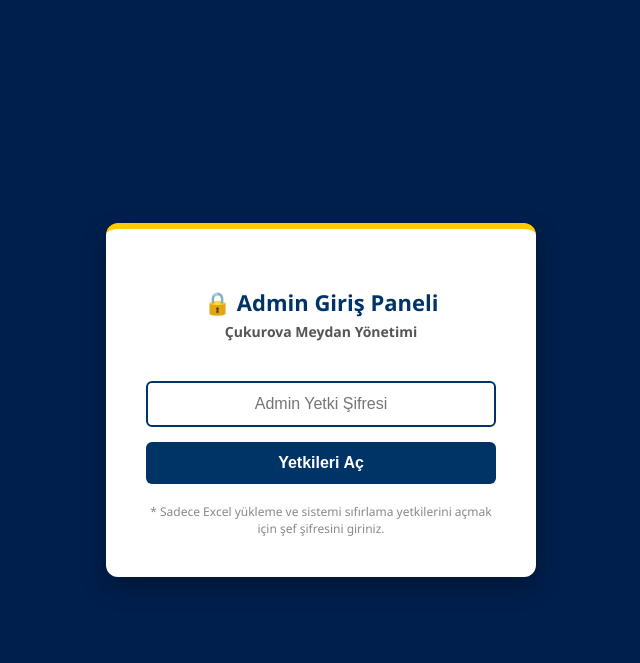
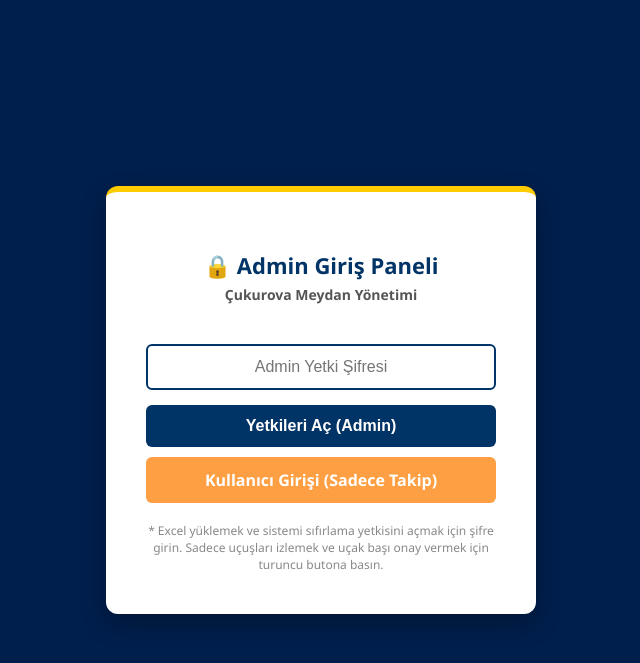
Before and after one commit to sencerf7-del/cukurova-operasyon, a Flask app: page /admin-panel in a window 1280 px wide. Shown: the top 663 px of the page, without its empty margins (319-959 px from the left). Run offline with Flask 3, Linux system fonts and the light colour scheme.

Commit message:
Update login.html

```diff
--- a/templates/login.html
+++ b/templates/login.html
@@ -10,8 +10,13 @@
         h3 { color: #555; margin-top: 0; font-size: 14px; margin-bottom: 25px; }
         input[type="password"] { width: 100%; padding: 12px; margin: 15px 0; border: 2px solid #ddd; border-radius: 6px; box-sizing: border-box; font-size: 16px; text-align: center; }
         input[type="password"]:focus { border-color: #003366; outline: none; }
-        .btn-submit { background-color: #003366; color: white; border: none; padding: 12px; width: 100%; border-radius: 6px; font-weight: bold; font-size: 16px; cursor: pointer; transition: background 0.2s; }
+        .btn-submit { background-color: #003366; color: white; border: none; padding: 12px; width: 100%; border-radius: 6px; font-weight: bold; font-size: 16px; cursor: pointer; transition: background 0.2s; margin-bottom: 10px; }
         .btn-submit:hover { background-color: #001f4d; }
+
+        /* 📱 YENİ EKLENEN KULLANICI GİRİŞ BUTONU STİLİ */
+        .btn-user { background-color: #ff9f43; color: white; border: none; padding: 12px; width: 100%; border-radius: 6px; font-weight: bold; font-size: 16px; cursor: pointer; text-decoration: none; display: block; box-sizing: border-box; transition: background 0.2s; }
+        .btn-user:hover { background-color: #ee5253; }
+
         .error-msg { color: #dc3545; font-weight: bold; font-size: 14px; margin-top: 10px; }
         .info-tag { font-size: 12px; color: #888; margin-top: 20px; line-height: 1.4; }
     </style>
@@ -24,15 +29,17 @@
 
         <form method="POST" action="/admin-panel">
             <input type="password" name="sifre" placeholder="Admin Yetki Şifresi" required autofocus>
-            <button type="submit" class="btn-submit">Yetkileri Aç</button>
+            <button type="submit" class="btn-submit">Yetkileri Aç (Admin)</button>
         </form>
+
+        <a href="/" class="btn-user">Kullanıcı Girişi (Sadece Takip)</a>
 
         {% if hata %}
             <div class="error-msg">❌ {{ hata }}</div>
         {% endif %}
 
         <div class="info-tag">
-            * Sadece Excel yükleme ve sistemi sıfırlama yetkilerini açmak için şef şifresini giriniz.
+            * Excel yüklemek ve sistemi sıfırlama yetkisini açmak için şifre girin. Sadece uçuşları izlemek ve uçak başı onay vermek için turuncu butona basın.
         </div>
     </div>
 
```
